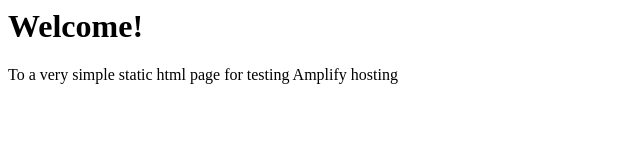
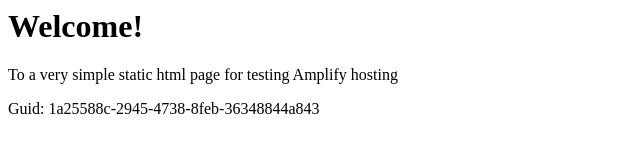
Before and after one commit to aws-aemilia-bom/Github-PR-Commit-Integration-Test-DoNotTouch-GitHubAutoBuildCanaryTest-v1-preprod-ap-south-1, a website: page src/index.html in a window 1280 px wide. Shown: the whole page, without its empty margins (0-640 px from the left). Drawn offline with Linux system fonts and the light colour scheme.

Commit message:
commit from integ tests

```diff
--- a/src/index.html
+++ b/src/index.html
@@ -1,3 +1,5 @@
+
+
 <html lang="en">
 
 <head>
@@ -10,6 +12,6 @@
 <body>
     <h1>Welcome!</h1>
     <p>To a very simple static html page for testing Amplify hosting</p>
-</body>
+    <p>Guid: 1a25588c-2945-4738-8feb-36348844a843</p></body>
 
 </html>
```
